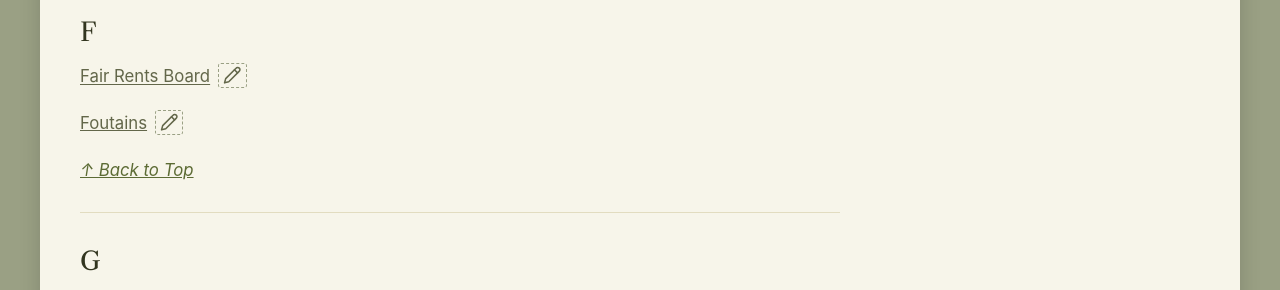
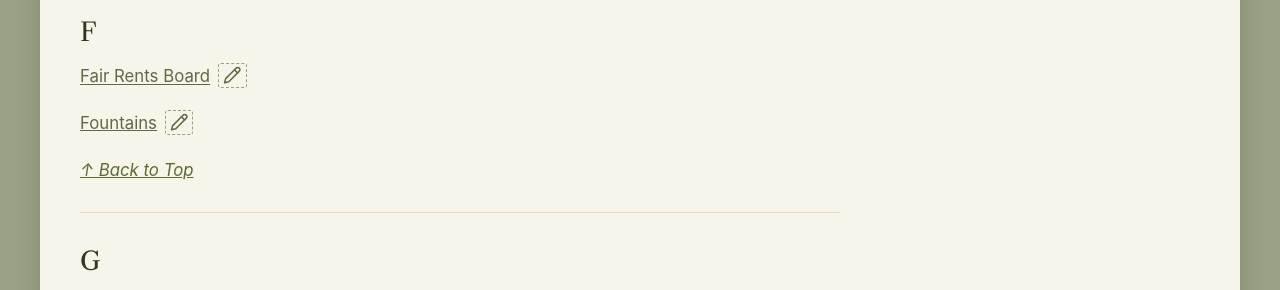
Before and after one commit to historicalesque/carlton, a Jekyll site: the page built from aToZ.md, in a window 1280 px wide and 900 px high, scrolled down 2773 px. Shown: the part 147-437 px from the top of the window. Built offline with Jekyll 4.4.1, drawn with Linux system fonts in a browser that asks for light colours.

Commit message:
Update aToZ.md

```diff
--- a/aToZ.md
+++ b/aToZ.md
@@ -133,7 +133,7 @@ _[&uarr; Back to Top](#featured-pages-a-to-z)_
 
 [Fair Rents Board](civic?id=Fair%20Rents%20Board)
 
-[Foutains](civic?id=Foutains)
+[Fountains](civic?id=Fountains)
 
 _[&uarr; Back to Top](#featured-pages-a-to-z)_
 
```
